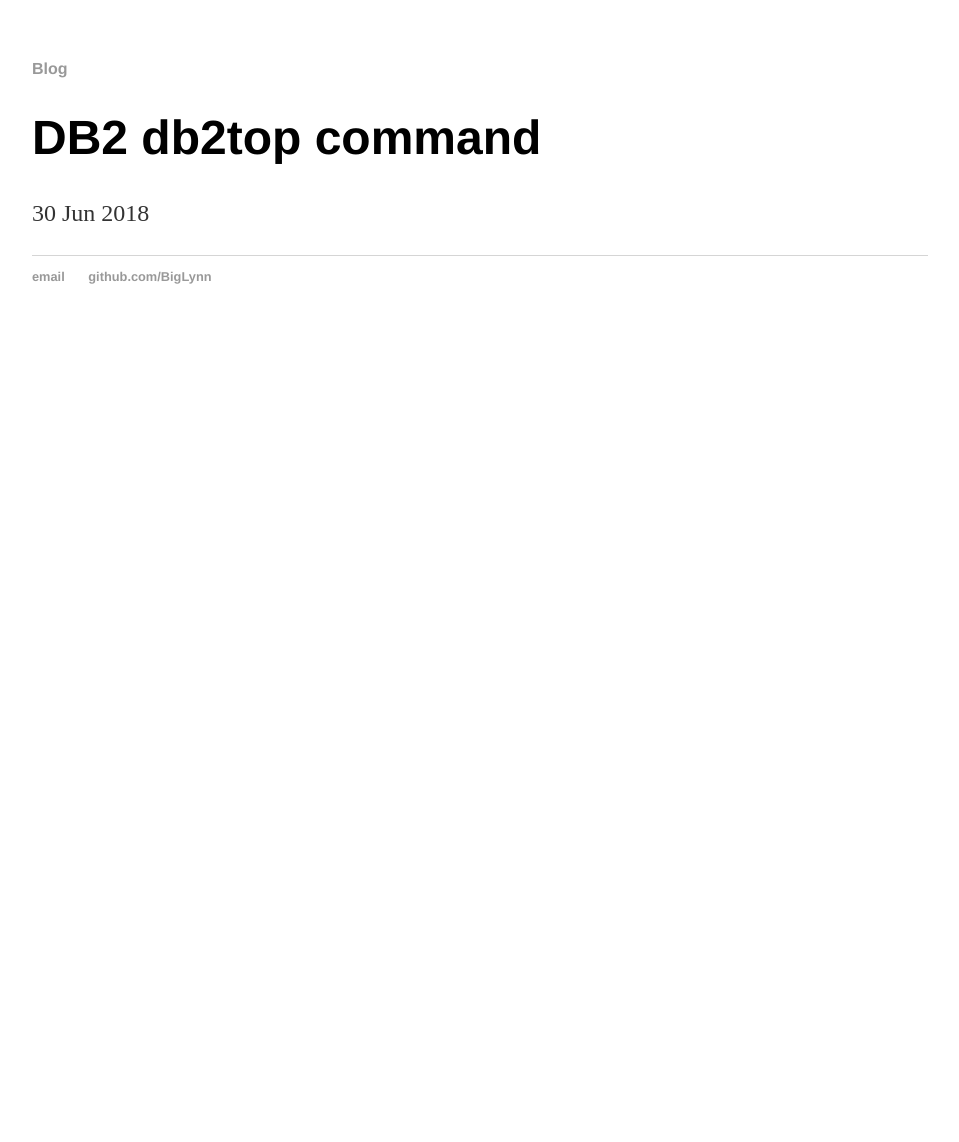
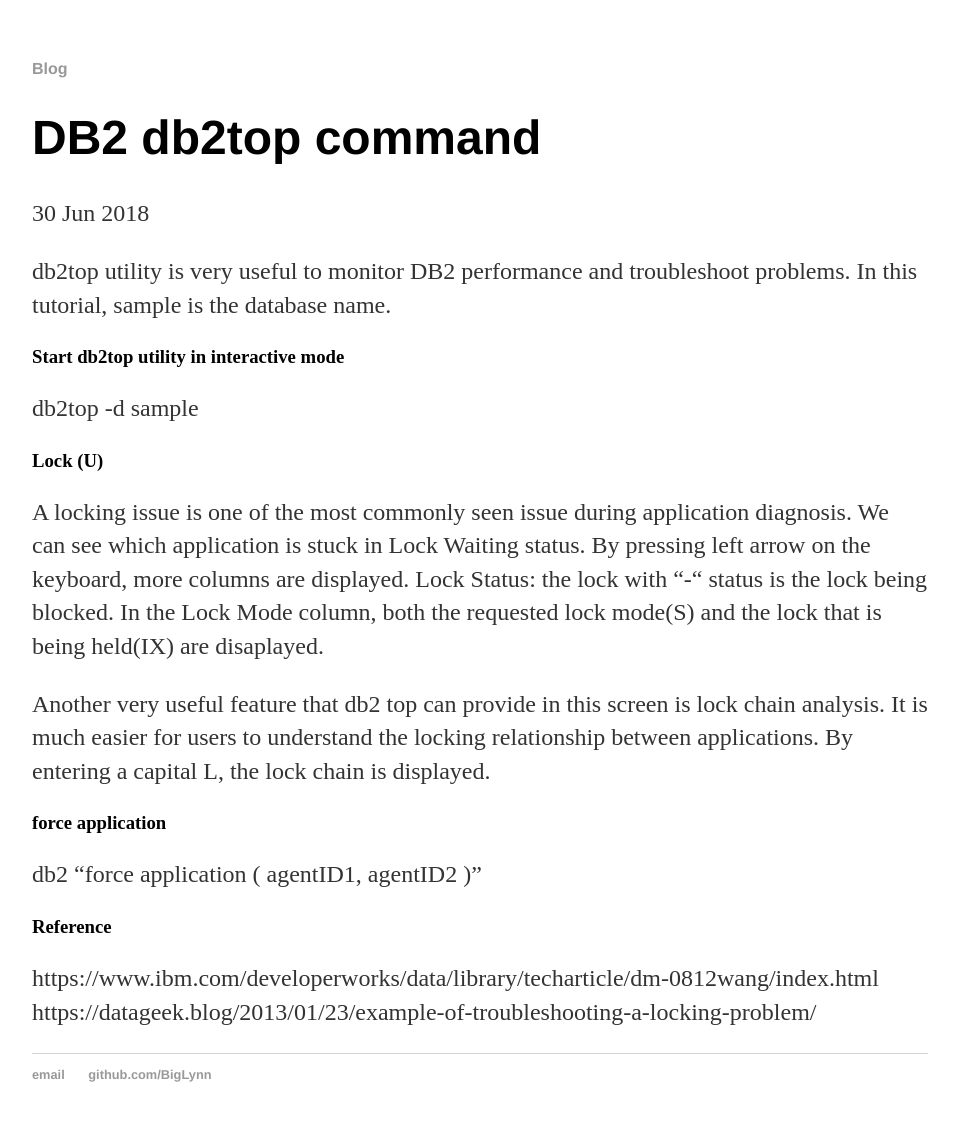
Before and after one commit to BigLynn/biglynn.github.io, a Jekyll site: the page built from _posts/2018-06-30-db2-db2top.md, in a window 1280 px wide. Shown: the whole page, without its empty margins (160-1119 px from the left). Built offline with Jekyll 4.4.1, drawn with Linux system fonts in a browser that asks for light colours; before the commit the page ends 900 px from its top, so only the background shows below that.

Commit message:
Update 2018-06-30-db2-db2top.md

```diff
--- a/_posts/2018-06-30-db2-db2top.md
+++ b/_posts/2018-06-30-db2-db2top.md
@@ -3,3 +3,25 @@ layout: post
 title: "DB2 db2top command"
 date: 2018-06-30
 ---
+db2top utility is very useful to monitor DB2 performance and troubleshoot problems.
+In this tutorial, sample is the database name.
+
+### Start db2top utility in interactive mode
+  db2top -d sample
+### Lock (U)
+  A locking issue is one of the most commonly seen issue during application diagnosis.
+  We can see which application is stuck in Lock Waiting status.
+  By pressing left arrow on the keyboard, more columns are displayed.
+  Lock Status: the lock with "-" status is the lock being blocked.
+  In the Lock Mode column, both the requested lock mode(S) and the lock that is being held(IX) are disaplayed.
+
+  Another very useful feature that db2 top can provide in this screen is lock chain analysis. It is much easier for users to understand the locking relationship between applications.
+  By entering a capital L, the lock chain is displayed.
+
+### force application
+  db2 "force application ( agentID1, agentID2 )"
+
+### Reference
+
+  https://www.ibm.com/developerworks/data/library/techarticle/dm-0812wang/index.html
+  https://datageek.blog/2013/01/23/example-of-troubleshooting-a-locking-problem/
```
